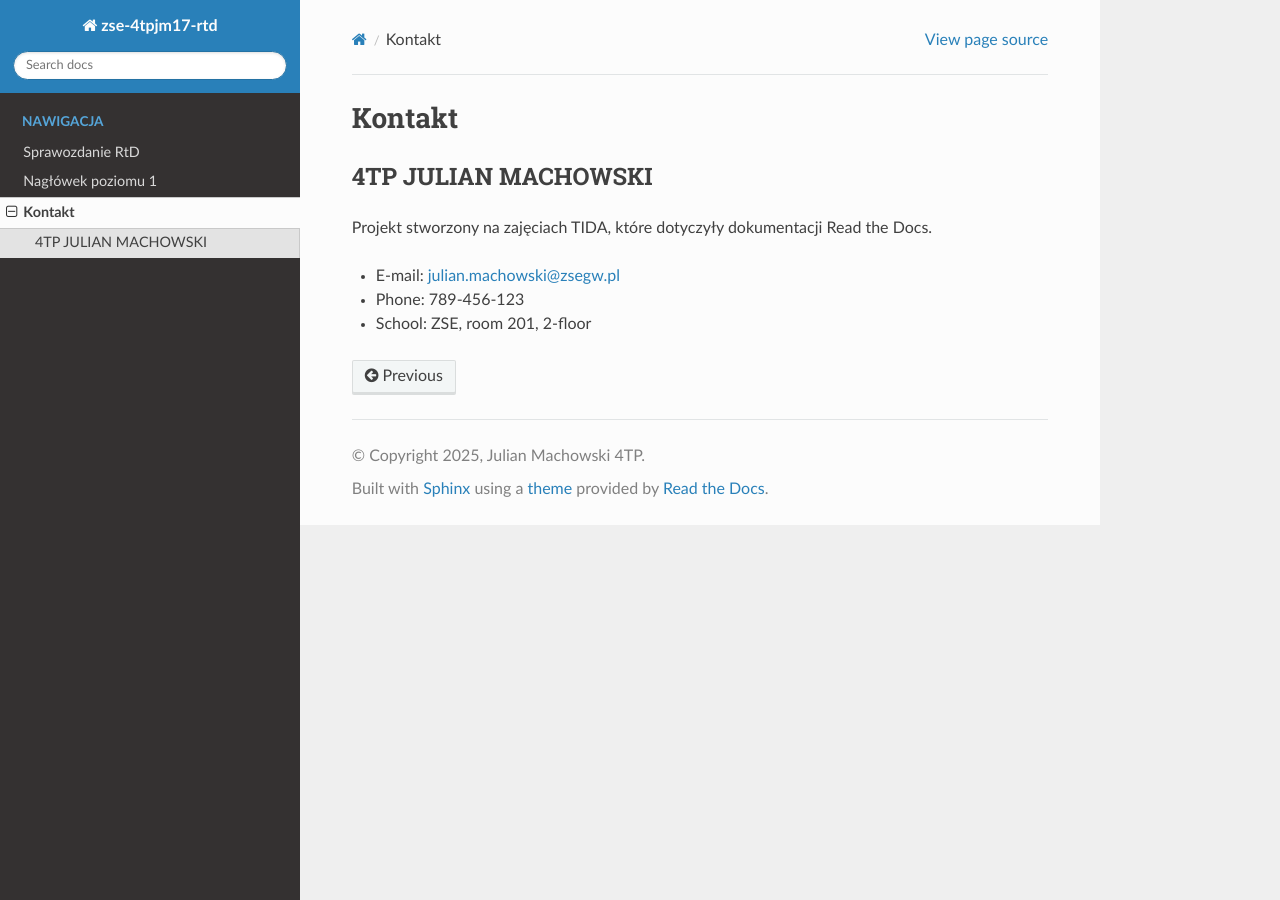
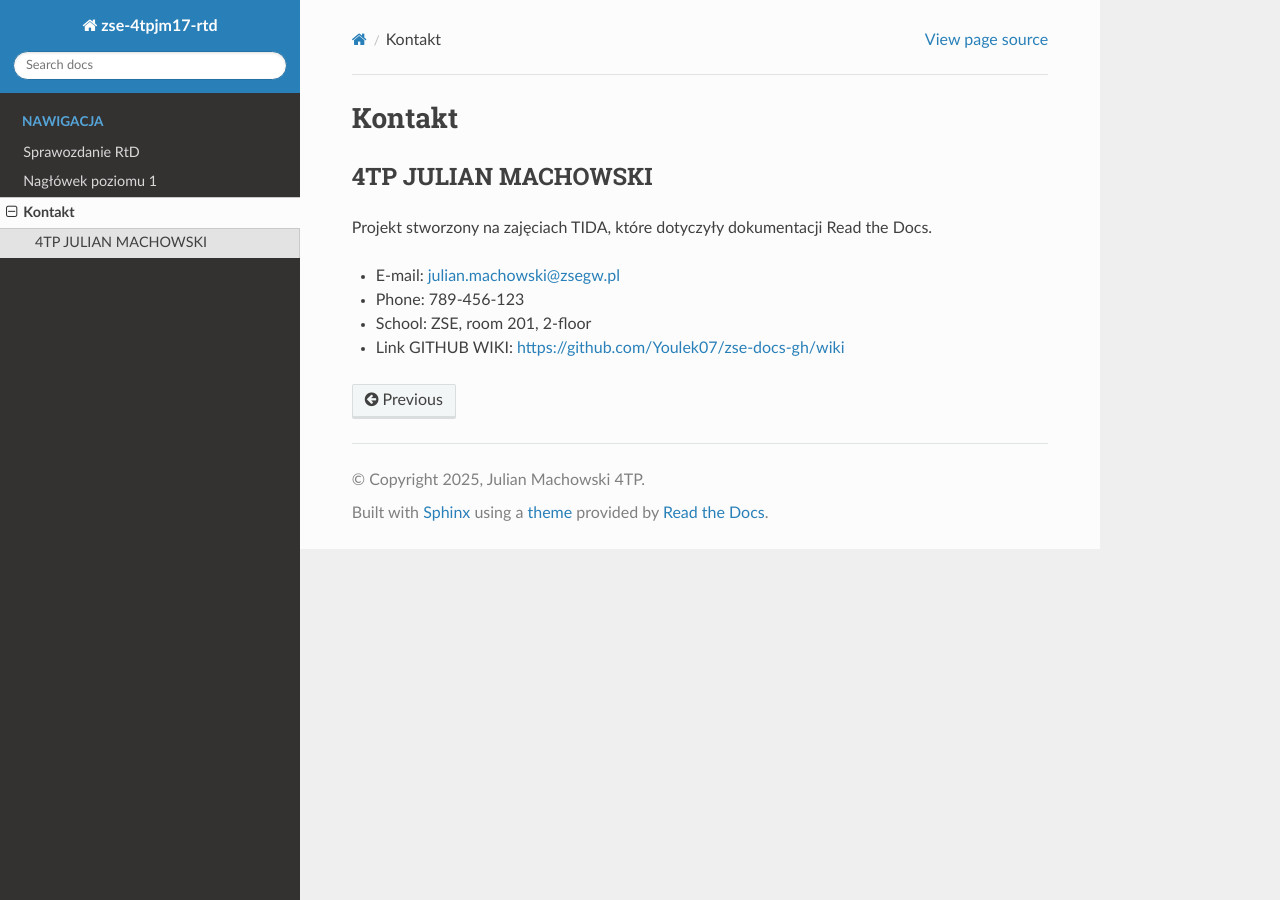
Before and after one commit to Youlek07/zse-4tpjm17-rtd, a Sphinx documentation site: the page built from docs/source/kontakt.rst, in a window 1280 px wide. Built offline with Sphinx 7.4.7 and the Read the Docs theme 3.1.0, drawn with Linux system fonts in a browser that asks for light colours.

Commit message:
Update kontakt.rst

```diff
--- a/docs/source/kontakt.rst
+++ b/docs/source/kontakt.rst
@@ -9,3 +9,4 @@ Projekt stworzony na zajęciach TIDA, które dotyczyły dokumentacji Read the Do
 - E-mail: julian.machowski@zsegw.pl
 - Phone: 789-456-123
 - School: ZSE, room 201, 2-floor
+- Link GITHUB WIKI: https://github.com/Youlek07/zse-docs-gh/wiki
```
